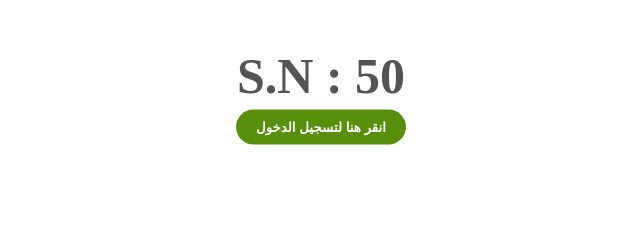
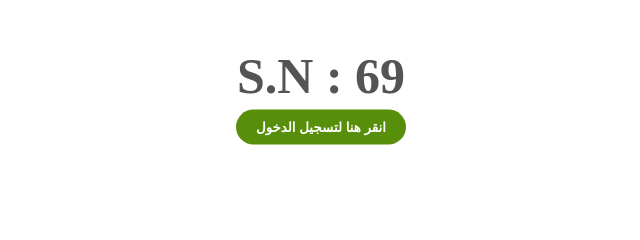
Before and after one commit to ALEmadTransport/account_69, a plain HTML site: page index.html in a window 1280 px wide. Shown: the part 273-513 px from the top of the page, 319-959 px from the left. Drawn offline with Linux system fonts and the light colour scheme.

Commit message:
Update index.html

```diff
--- a/index.html
+++ b/index.html
@@ -49,7 +49,7 @@
 
 <body>
     <img src="background.png" alt="">
-    <span class="sn-label">S.N : 50</span>
+    <span class="sn-label">S.N : 69</span>
     <br>
     <br>
     <br>
```
